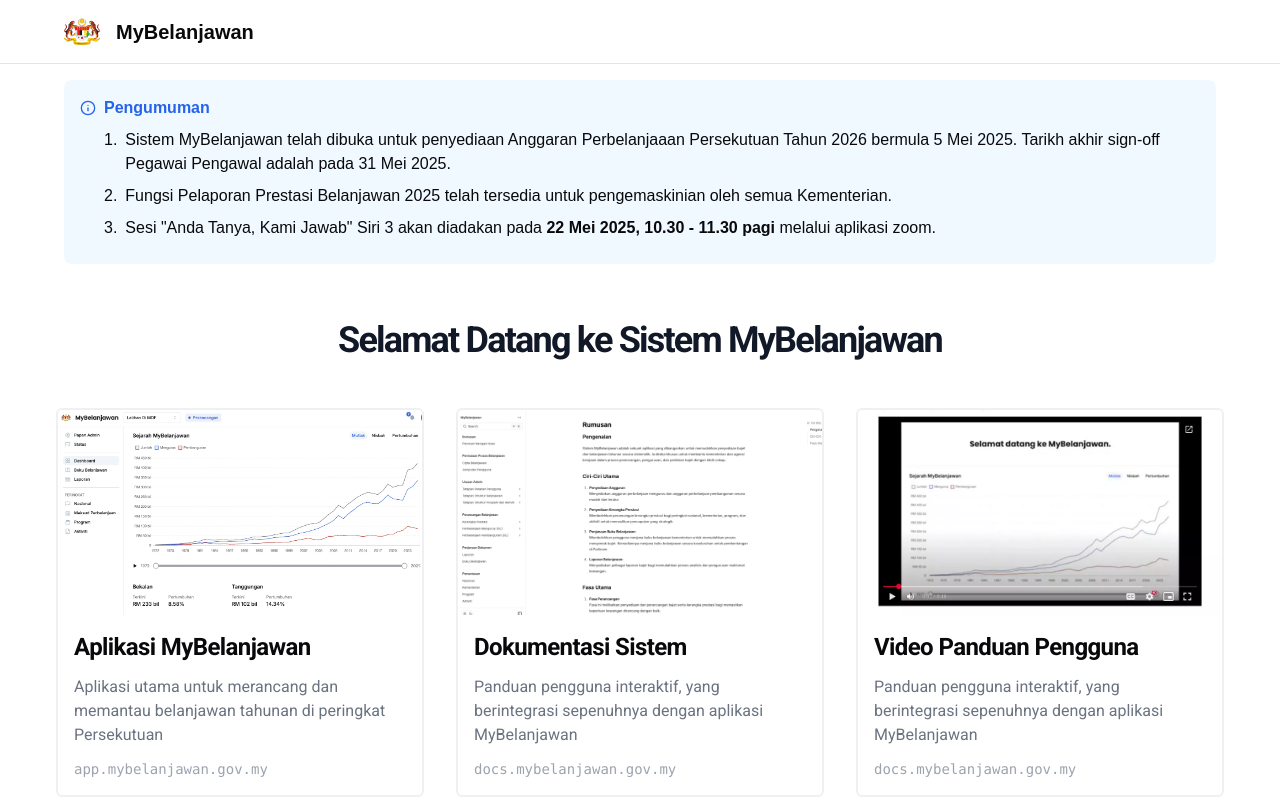
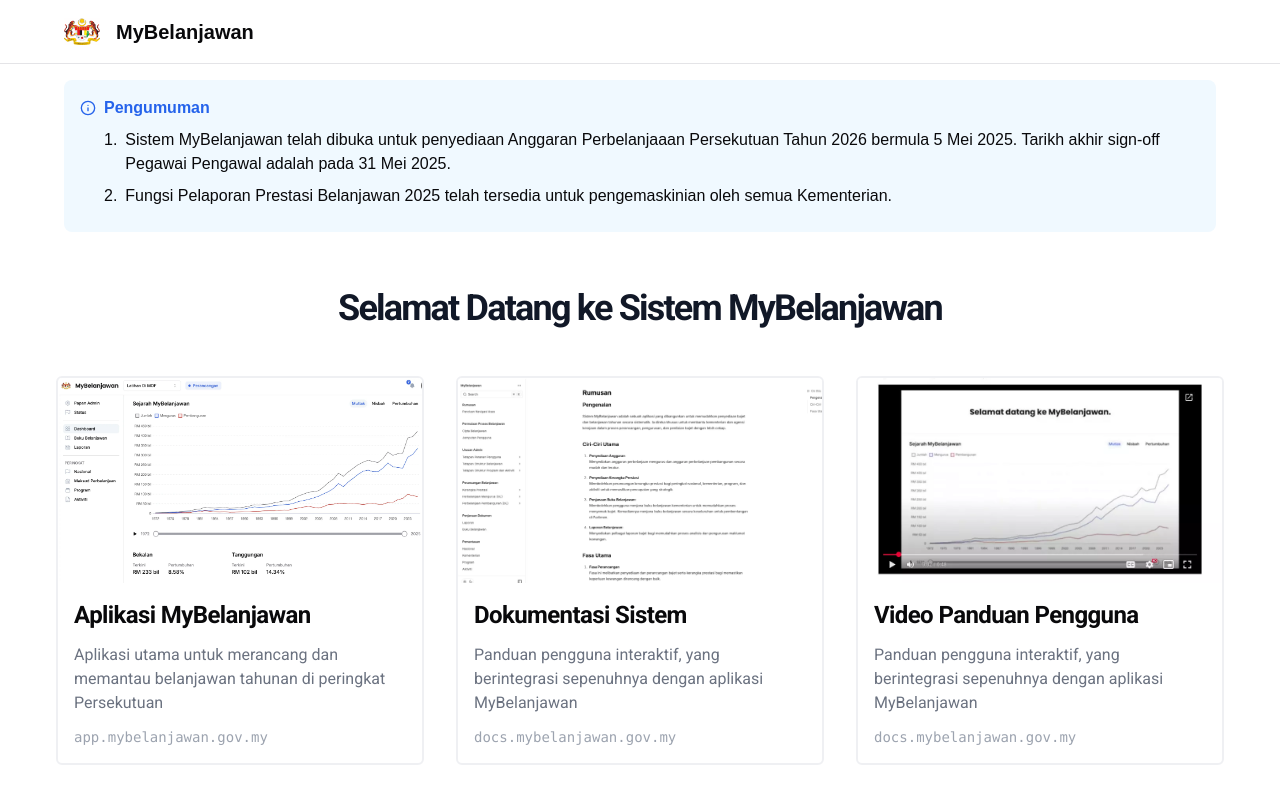
Before and after one commit to mof-malaysia/mybelanjawan-landing, a Next.js app: page / in a window 1280 px wide. Shown: the top 797 px of the page. Built offline with nearby package versions, Linux system fonts and the light colour scheme.

Commit message:
removed sesi anda tanya kami jawab from pengumuman

```diff
--- a/app/layout.tsx
+++ b/app/layout.tsx
@@ -78,12 +78,6 @@
                     Fungsi Pelaporan Prestasi Belanjawan 2025 telah tersedia untuk pengemaskinian oleh semua Kementerian.
                   </p>
                 </div>
-                <div className="flex gap-2">
-                  <p>3.</p>
-                  <p>
-                    {`Sesi "Anda Tanya, Kami Jawab" Siri 3 akan diadakan pada `}<b>22 Mei 2025, 10.30 - 11.30 pagi</b>{` melalui aplikasi zoom.`}
-                  </p>
-                </div>
               </div>
             </NoticeBanner>
             {children}
```
